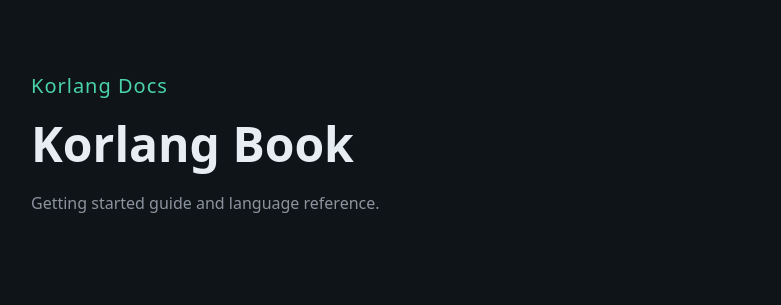
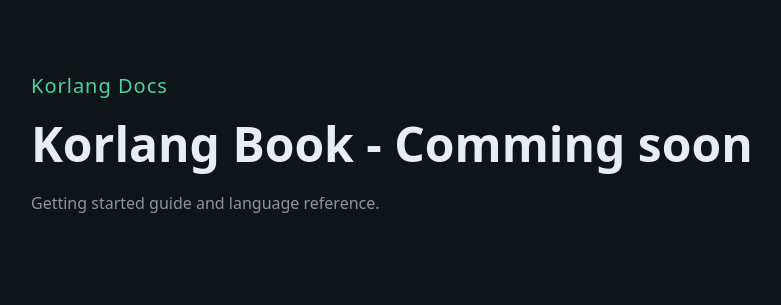
Before and after one commit to Project-Korlang/Korlang-Site, a plain HTML site: page docs/index.html in a window 1280 px wide. Shown: the whole page, without its empty margins (151-932 px from the left). Drawn offline with Linux system fonts and the light colour scheme.

Commit message:
Update index.html

```diff
--- a/docs/index.html
+++ b/docs/index.html
@@ -9,7 +9,7 @@
 <body>
   <header class="hero">
     <div class="brand">Korlang Docs</div>
-    <h1>Korlang Book</h1>
+    <h1>Korlang Book - Comming soon</h1>
     <p>Getting started guide and language reference.</p>
   </header>
 </body>
```
